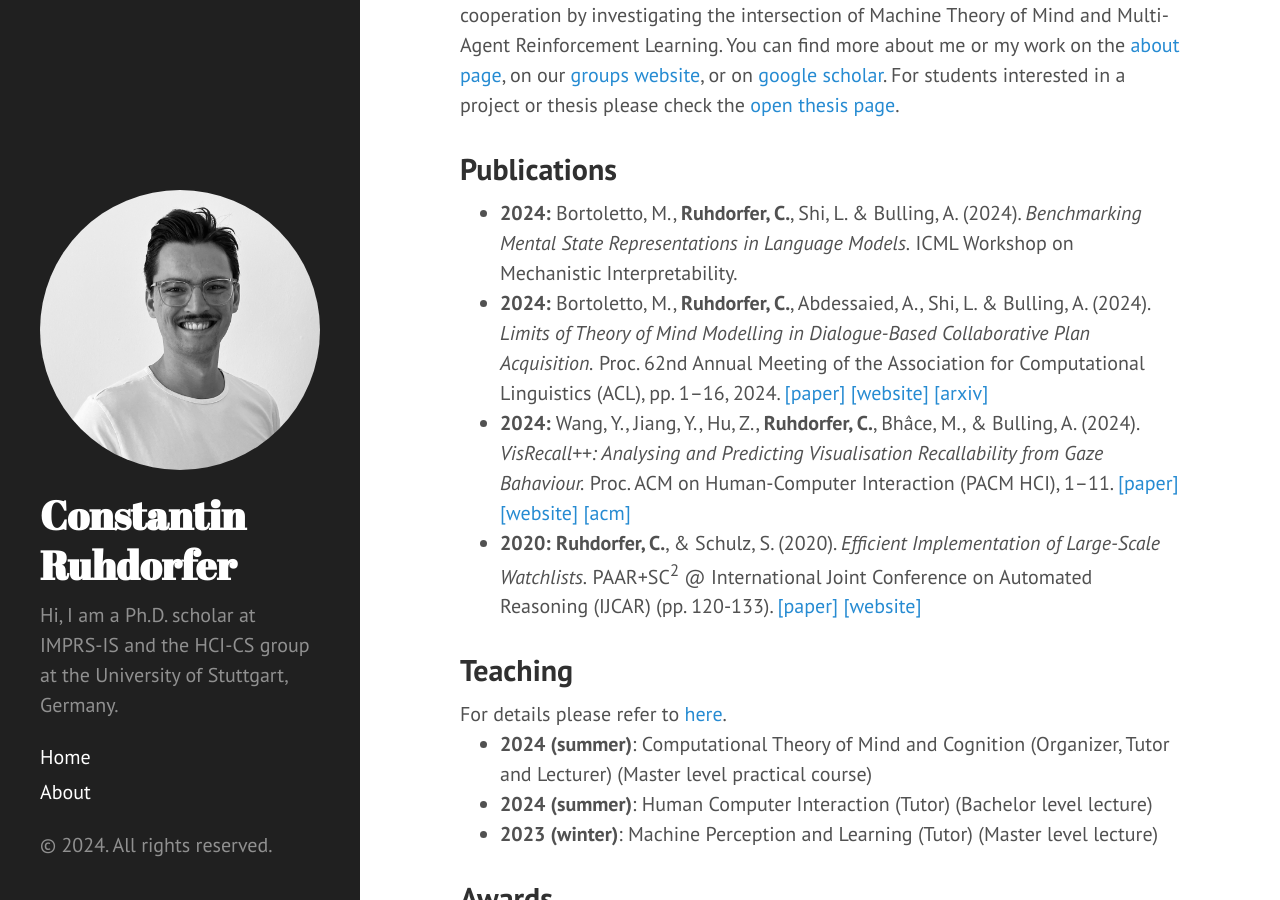
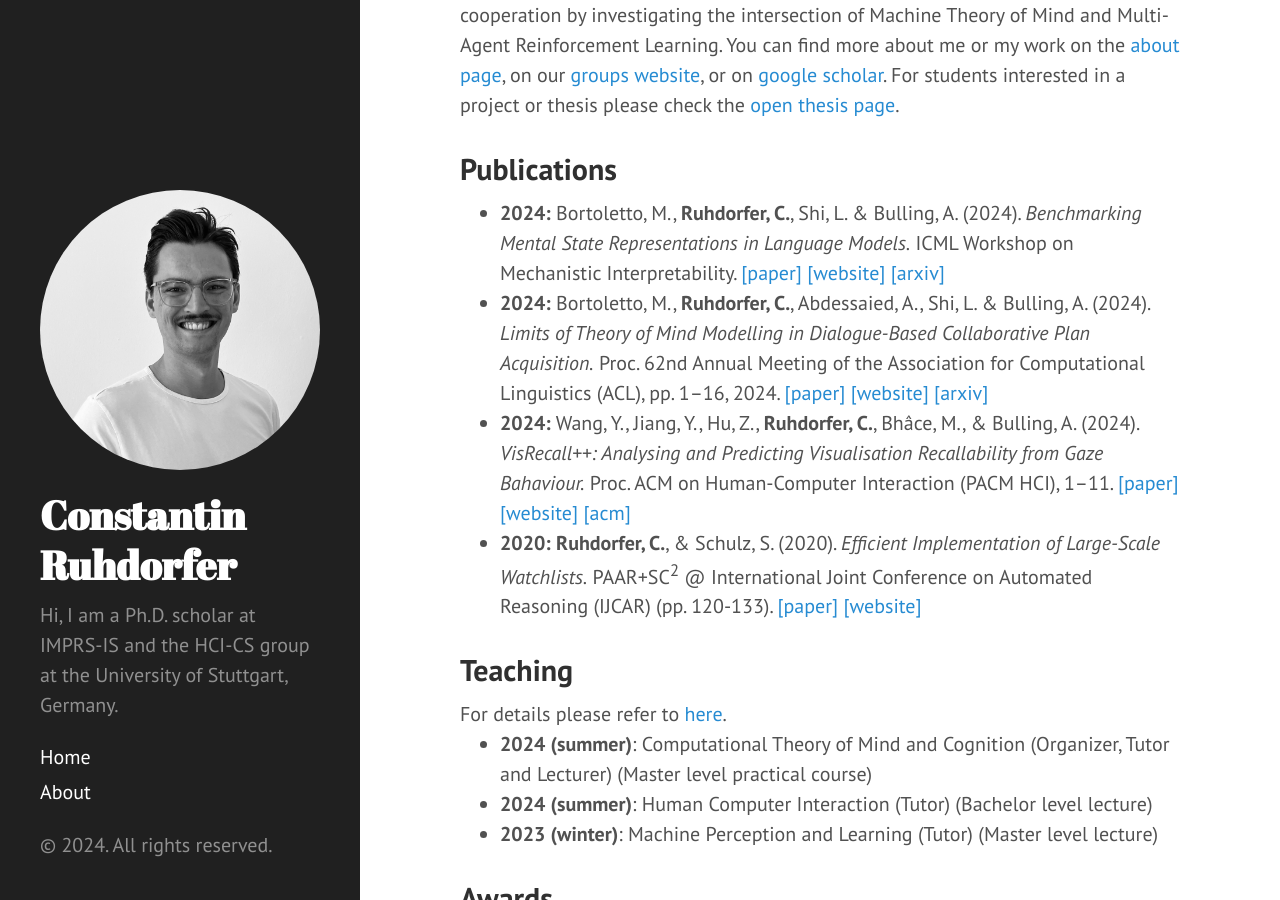
Before and after one commit to ConstantinRuhdorfer/constantinruhdorfer.github.io, a Jekyll site: the page built from index.html, in a window 1280 px wide and 900 px high, scrolled down 390 px. Built offline with Jekyll 4.4.1, drawn with Linux system fonts in a browser that asks for light colours; the list of posts is cut into pages by our own code.

Commit message:
Update index.html

```diff
--- a/index.html
+++ b/index.html
@@ -15,7 +15,7 @@
 <h2 class="post-title">Publications</h2>
 
 <ul>
-  <li><b>2024:</b> Bortoletto, M., <b>Ruhdorfer, C.</b>, Shi, L. & Bulling, A. (2024). <i>Benchmarking Mental State Representations in Language Models.</i> ICML Workshop on Mechanistic Interpretability.</li>
+  <li><b>2024:</b> Bortoletto, M., <b>Ruhdorfer, C.</b>, Shi, L. & Bulling, A. (2024). <i>Benchmarking Mental State Representations in Language Models.</i> ICML Workshop on Mechanistic Interpretability. <a href="https://www.perceptualui.org/publications/bortoletto24_icmlw.pdf">[paper]</a> <a href="https://www.perceptualui.org/publications/bortoletto24_icmlw/">[website]</a> <a href="https://arxiv.org/abs/2406.17513">[arxiv]</a></li>
   <li><b>2024:</b> Bortoletto, M., <b>Ruhdorfer, C.</b>, Abdessaied, A., Shi, L. & Bulling, A. (2024). <i>Limits of Theory of Mind Modelling in Dialogue-Based Collaborative Plan Acquisition.</i> Proc. 62nd Annual Meeting of the Association for Computational Linguistics (ACL), pp. 1–16, 2024. <a href="https://www.perceptualui.org/publications/bortoletto24_acl.pdf">[paper]</a> <a href="https://www.perceptualui.org/publications/bortoletto24_acl/">[website]</a> <a href="https://arxiv.org/abs/2405.12621">[arxiv]</a></li>
   <li><b>2024:</b> Wang, Y., Jiang, Y., Hu, Z., <b>Ruhdorfer, C.</b>, Bhâce, M., & Bulling, A. (2024). <i>VisRecall++: Analysing and Predicting Visualisation Recallability from Gaze Bahaviour.</i> Proc. ACM on Human-Computer Interaction (PACM HCI), 1–11. <a href="https://www.perceptualui.org/publications/wang24_etra.pdf">[paper]</a> <a href="https://www.perceptualui.org/publications/wang24_etra/">[website]</a> <a href="https://dl.acm.org/doi/10.1145/3655613">[acm]</a></li>
   <li><b>2020:</b> <b>Ruhdorfer, C.</b>, & Schulz, S. (2020). <i>Efficient Implementation of Large-Scale Watchlists.</i> PAAR+SC<sup>2</sup> @ International Joint Conference on Automated Reasoning (IJCAR) (pp. 120-133). <a href="http://wwwlehre.dhbw-stuttgart.de/~sschulz/PAPERS/RS-PAAR-2020.pdf">[paper]</a> <a href="http://www.eprover.eu/E-eu/SoftWatch.html">[website]</a></li>
```
